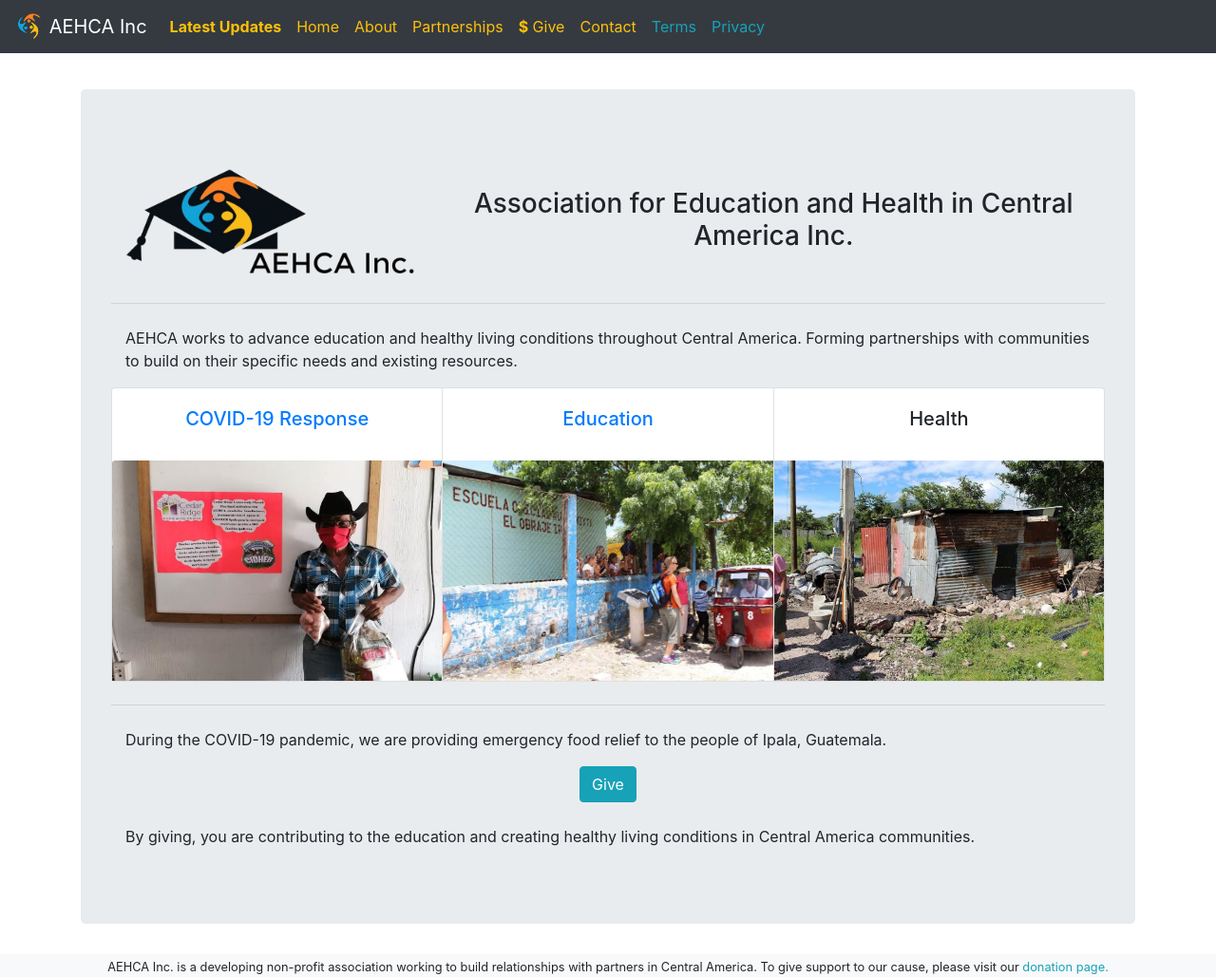
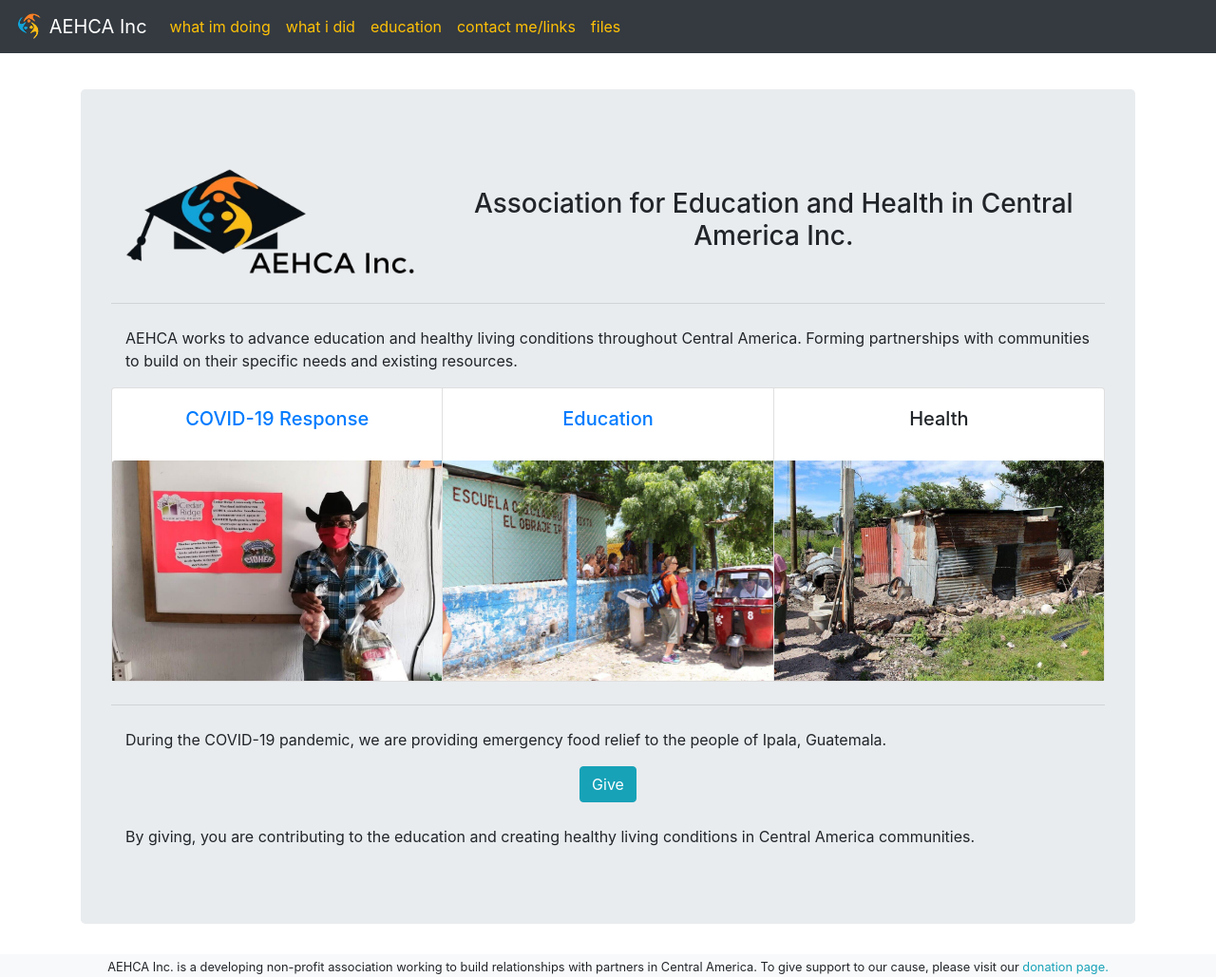
Before and after one commit to andrewp24/andrewp24.github.io, a Jekyll site: the page built from index.html, in a window 1280 px wide and 1029 px high. Shown: the whole window at 95% size. Built offline with Jekyll 4.4.1, drawn with Linux system fonts in a browser that asks for light colours.

Commit message:
Update navigation.yml

```diff
--- a/_data/navigation.yml
+++ b/_data/navigation.yml
@@ -1,16 +1,10 @@
-- link: /updates.html
-  name: Latest Updates
-- link: /
-  name: Home
-- link: /about.html
-  name: About
-- link: /partnerships.html
-  name: Partnerships
-- link: /give.html
-  name: <b>$</b> Give
-- link: /contact.html
-  name: Contact
-- link: /terms.html
-  name: Terms
-- link: /privacy.html
-  name: Privacy
+- link: /updates
+  name: what im doing
+- link: /about
+  name: what i did
+- link: /partnerships
+  name: education
+- link: /contact
+  name: contact me/links
+- link: /files
+  name: files
```
